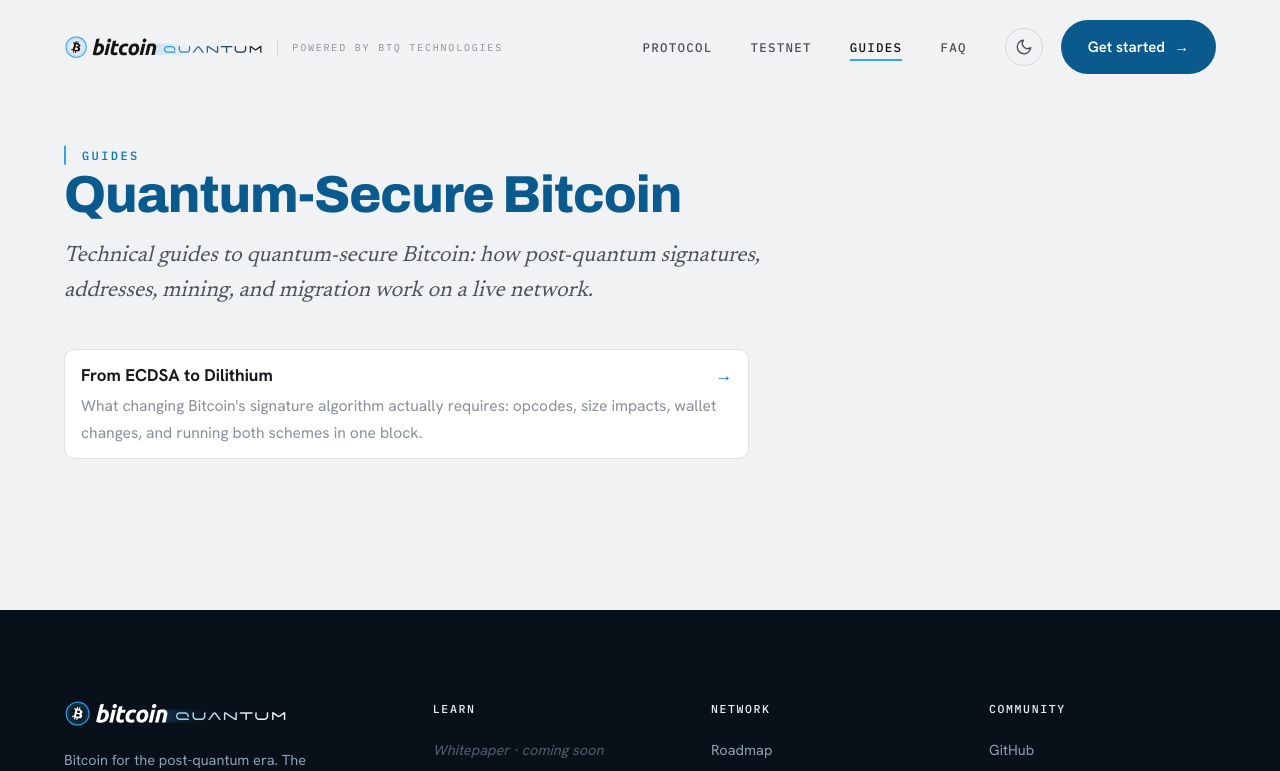
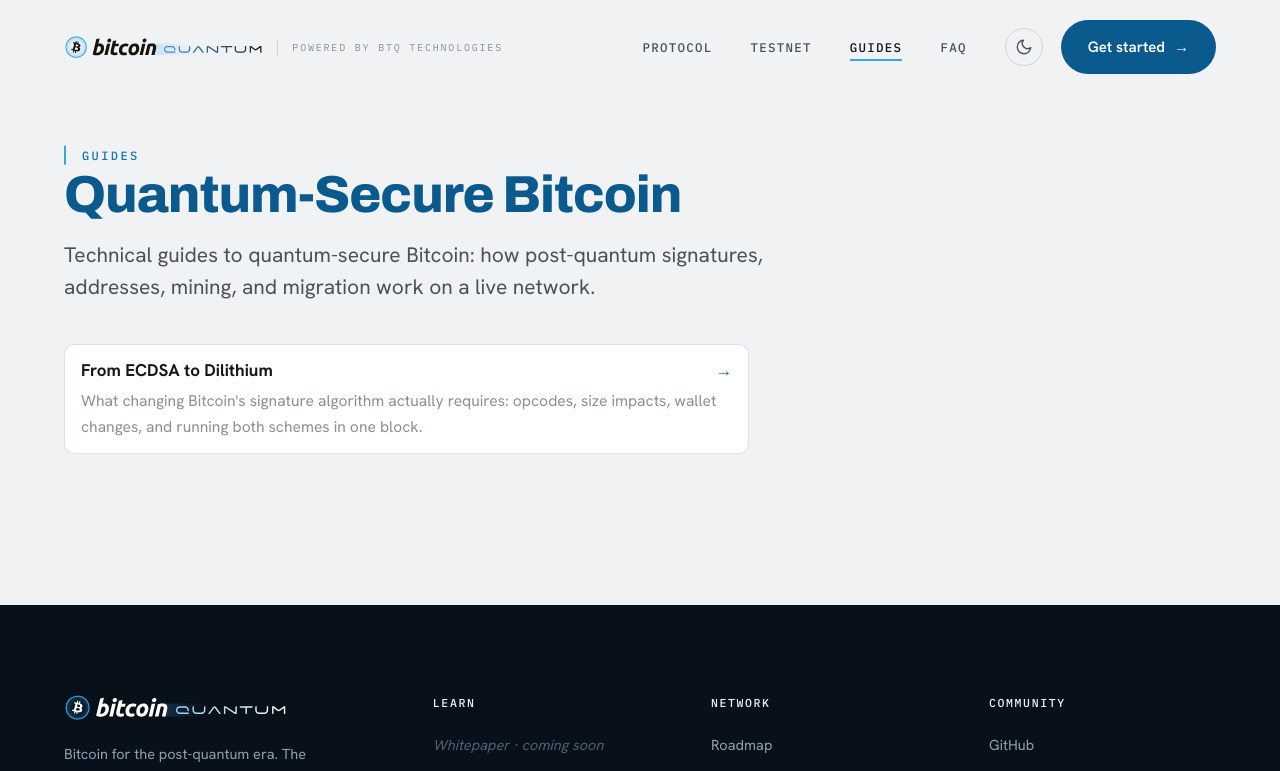
Before and after one commit to en-tropyc/bitcoin-quantum-website, a Next.js app: page /guides in a window 1280 px wide. Shown: the top 771 px of the page. Built offline with nearby package versions, Linux system fonts and the light colour scheme.

Commit message:
fix(guides): match site convention for the article subheading
The guide header description used serif italic, which the rest of the site
does not use for lead/description text. Render it as upright sans, matching
the .lead treatment used elsewhere.

```diff
--- a/src/components/v2/v2.css
+++ b/src/components/v2/v2.css
@@ -1157,12 +1157,12 @@
   margin: 0 0 16px;
 }
 .bqv2 .guide-header p {
-  font-family: var(--serif);
-  font-style: italic;
-  font-size: clamp(18px, 2.2vw, 22px);
+  font-size: clamp(18px, 1.8vw, 21px);
   color: var(--ink-2);
+  line-height: 1.55;
   max-width: 60ch;
   margin: 0;
+  text-wrap: pretty;
 }
 
 /* two-column body: sticky TOC + article */
```
